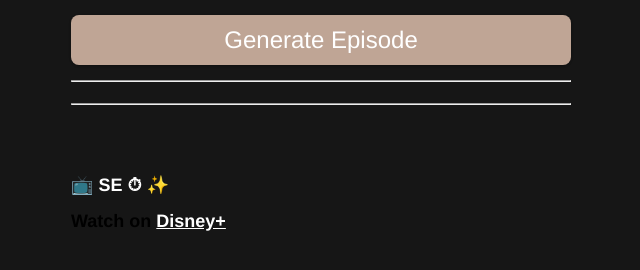
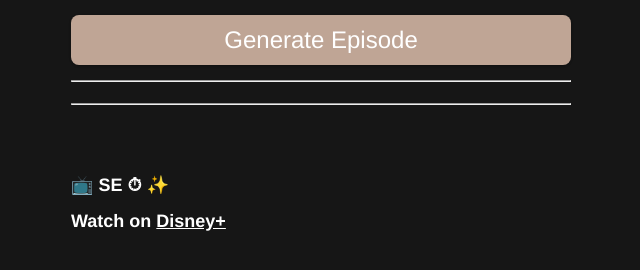
Before and after one commit to valterr28/random-simpsons, a website: page index.html in a window 1280 px wide. Shown: the part 150-420 px from the top of the page, without its empty margins (319-959 px from the left). Drawn offline with Linux system fonts and the light colour scheme.

Commit message:
Update style.css

```diff
--- a/style.css
+++ b/style.css
@@ -131,7 +131,7 @@ h1 {
 
 .footer p{
   font-weight: bold;
-  color: black;
+  color: rgb(255, 255, 255);
 
 }
 
```
